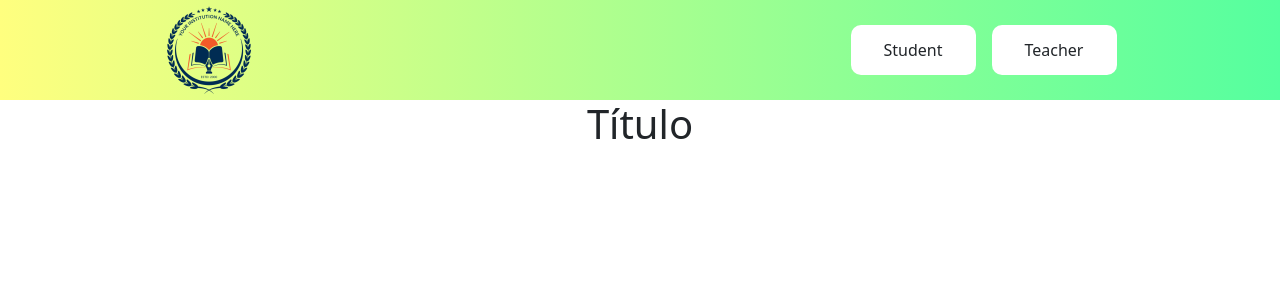
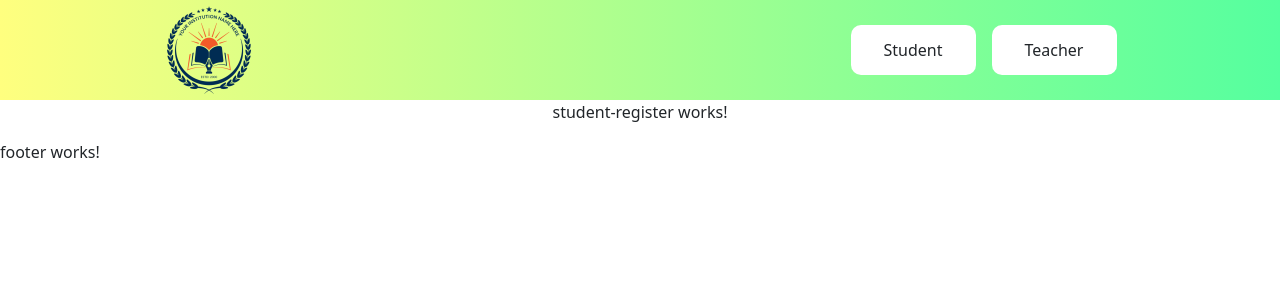
Before and after one commit to MattheausHoffman/School-Registration, an Angular app: page / in a window 1280 px wide. Shown: the top 300 px of the page. Built offline with nearby package versions, Linux system fonts and the light colour scheme.

Commit message:
feat: Add Footer and Student Register components | update app module and templates

```diff
--- a/src/app/app.component.html
+++ b/src/app/app.component.html
@@ -1,3 +1,4 @@
 <app-header></app-header>
 <app-home></app-home>
+<app-footer></app-footer>
 <router-outlet />
--- a/src/app/app.module.ts
+++ b/src/app/app.module.ts
@@ -6,12 +6,16 @@ import { AppComponent } from './app.component';
 import { HomeComponent } from './pages/home/home.component';
 import { NgbModule } from '@ng-bootstrap/ng-bootstrap';
 import { HeaderComponent } from './components/header/header.component';
+import { FooterComponent } from './components/footer/footer.component';
+import { StudentRegisterComponent } from './components/student-register/student-register.component';
 
 @NgModule({
   declarations: [
     AppComponent,
     HomeComponent,
-    HeaderComponent
+    HeaderComponent,
+    FooterComponent,
+    StudentRegisterComponent
   ],
   imports: [
     BrowserModule,
--- /dev/null
+++ b/src/app/components/footer/footer.component.html
@@ -0,0 +1 @@
+<p>footer works!</p>
--- a/src/app/components/header/header.component.html
+++ b/src/app/components/header/header.component.html
@@ -1,6 +1,6 @@
 <div class="d-flex justify-content-around container-geral">
   <div class="d-flex logo-container">
-    <img src="school-logo.png" alt="Logo da escola">
+    <img src="school-logo.png" alt="Logo da escola" />
   </div>
   <div class="d-flex gap-3">
     <button type="button" class="btn header-btn">Student</button>
--- /dev/null
+++ b/src/app/components/student-register/student-register.component.html
@@ -0,0 +1 @@
+<p>student-register works!</p>
--- a/src/app/pages/home/home.component.html
+++ b/src/app/pages/home/home.component.html
@@ -1,5 +1,5 @@
 <div class="d-flex justify-content-center container-geral">
-  <div class="d-flex justify-content-center title-container">
-    <h1 class="d-flex justify-content-center title-content">Título</h1>
+  <div class="d-flex justify-content-center register-container">
+    <app-student-register></app-student-register>
   </div>
 </div>
```
Also changed, not shown: src/app/components/footer/footer.component.ts (added, +11 -0 lines), src/app/components/student-register/student-register.component.ts (added, +11 -0 lines), src/app/components/footer/footer.component.css (added), src/app/components/student-register/student-register.component.css (added), 2 other files (tests, documents, lock files or other folders).
